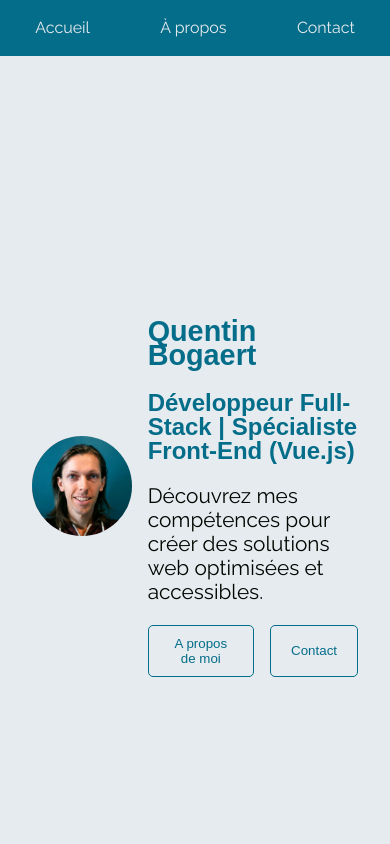
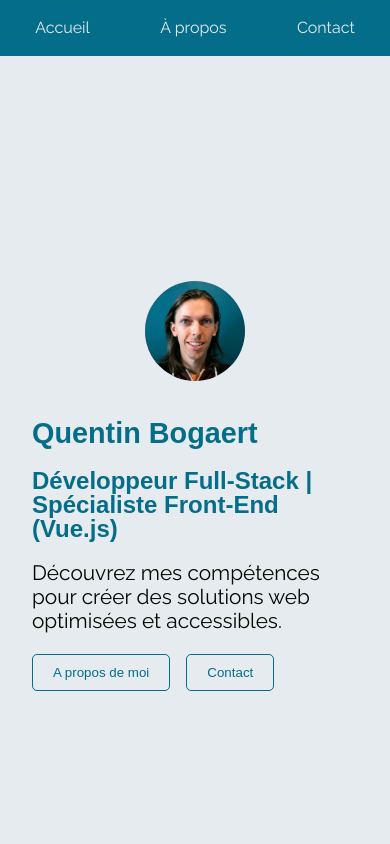
Before and after one commit to Quentin1992/my-personnal-website, a Nuxt app: page / in a window 390 px wide. Shown: the top 844 px of the page. Built offline with nearby package versions, Linux system fonts and the light colour scheme; a web font is replaced by a local one.

Commit message:
fix responsive

```diff
--- a/components/Footer.vue
+++ b/components/Footer.vue
@@ -43,8 +43,10 @@
 	background: var(--darkColor);
 	color: var(--lightColor);
 	padding: 1rem;
-	display: flex;
-	justify-content: space-between;
+	@media (min-width: 900px) {
+		display: flex;
+		justify-content: space-between;
+	}
 	h2 {
 		font-size: 1em;
 	}
@@ -58,10 +60,13 @@
 			color: var(--primaryColor);
 		}
 	}
-	.legal-notice {
-		display: flex;
-		gap: 1em;
+	@media (min-width: 900px) {
+		.legal-notice {
+			display: flex;
+			gap: 1em;
+		}
 	}
+
 	.credits {
 		display: flex;
 		flex-direction: column;
--- a/pages/index.vue
+++ b/pages/index.vue
@@ -135,6 +135,10 @@ export default {
 	align-items: center;
 	gap: 1em;
 	background-color: var(--lightColor);
+	flex-direction: column;
+	@media (min-width: 900px) {
+		flex-direction: row;
+	}
 	h1 {
 		font-size: 1.8em;
 	}
```
